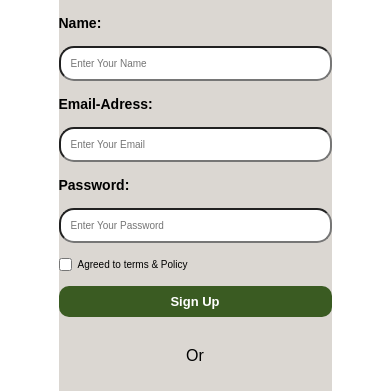
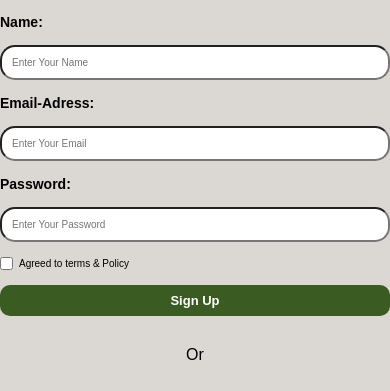
Before and after one commit to BaeedKhan91/SMIT_Assingments, a plain HTML site: page Responsive Hakathon/index.html in a window 390 px wide. Shown: the part 79-470 px from the top of the page. Drawn offline with Linux system fonts and the light colour scheme.

Commit message:
responsive hakathon

```diff
--- a/Responsive Hakathon/style.css
+++ b/Responsive Hakathon/style.css
@@ -109,6 +109,10 @@ body{
     }
 }
 @media screen and (max-width: 700px) {
+    .main-container{
+        height: 100%;
+        width: 100%;
+    }
     .image-container{
         display: none;
     }
```
